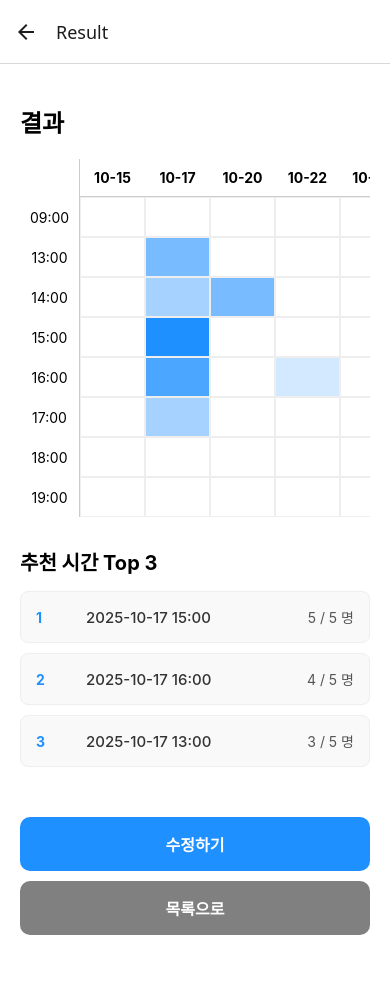
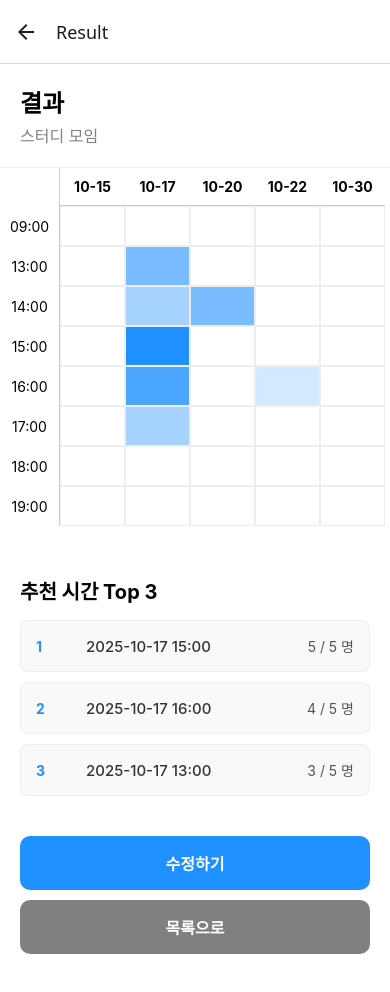
Before and after one commit to timefit-dev/timefit-app, a React Native app: screen /Result in a window 390 px wide. Before the commit the page ends 955 px from the top, so only its background shows below. Built offline with nearby package versions, Linux system fonts and the light colour scheme.

Commit message:
style: resultScreen 헤더 타이틀 디자인 개선

```diff
--- a/src/features/result/screens/ResultScreen.js
+++ b/src/features/result/screens/ResultScreen.js
@@ -32,8 +32,12 @@ export function ResultScreen({ route }) {
 
   return (
     <ScrollView style={styles.container}>
-      <View style={styles.contentContainer}>
+      <View style={null}>
+        <View style={styles.header}>
           <Text style={styles.title}>결과</Text>
+          <Text style={styles.roomName}>{resultData ? resultData.roomInfo.title : "방 제목"}</Text>
+        </View>
+
         {/* 전체 시간표를 결과 모드로 렌더링 */}
         <TimeTable
           times={availableTimes}
@@ -56,7 +60,7 @@ export function ResultScreen({ route }) {
           ))}
         </View>
       </View>
-
+      <View style={styles.buttonContainer}>
         <Pressable
           style={styles.editButton}
           onPress={() => navigation.navigate("TimeSetting", { roomId })}>
@@ -65,6 +69,8 @@ export function ResultScreen({ route }) {
         <Pressable style={styles.toDashboardButton} onPress={() => navigation.navigate("Dashboard")}>
           <Text style={styles.toDashboardButtonText}>목록으로</Text>
         </Pressable>
+      </View>
+
     </ScrollView>
   );
 }
@@ -92,27 +98,25 @@ const SPACING_BUTTON_BOTTOM = 10;
 const BORDER_RADIUS_DEFAULT = 10;
 
 const styles = StyleSheet.create({
+  header: {padding: 20, borderBottomWidth: 1, borderColor: "#eee",},
   container: {
     flex: 1,
     backgroundColor: COLOR_WHITE,
-    paddingTop: SPACING_CONTAINER,
-  },
-  contentContainer: {
-    padding: SPACING_CONTAINER,
   },
   title: {
     fontSize: FONT_SIZE_TITLE,
     fontWeight: FONT_WEIGHT_BOLD,
-    marginBottom: SPACING_CONTAINER,
   },
+  roomName: { fontSize: 16, color: "gray", marginTop: 4 },
   centered: {
     flex: 1,
     justifyContent: 'center',
     alignItems: 'center',
   },
   recommendationContainer: {
+    padding: SPACING_CONTAINER,
     marginTop: SPACING_SECTION_TOP,
-    paddingBottom: SPACING_CONTAINER,
+    marginBottom: SPACING_SECTION_TOP,
   },
   recommendationTitle: {
     fontSize: FONT_SIZE_RECOMMENDATION_TITLE,
@@ -137,6 +141,7 @@ const styles = StyleSheet.create({
     alignItems: "center",
   },
   toDashboardButtonText: { color: COLOR_WHITE, fontSize: FONT_SIZE_BUTTON, fontWeight: FONT_WEIGHT_BOLD },
+  buttonContainer: { bottom: 20 },
 });
 
 export default ResultScreen;
```
Lines whose indentation alone changed are shown as unchanged.
